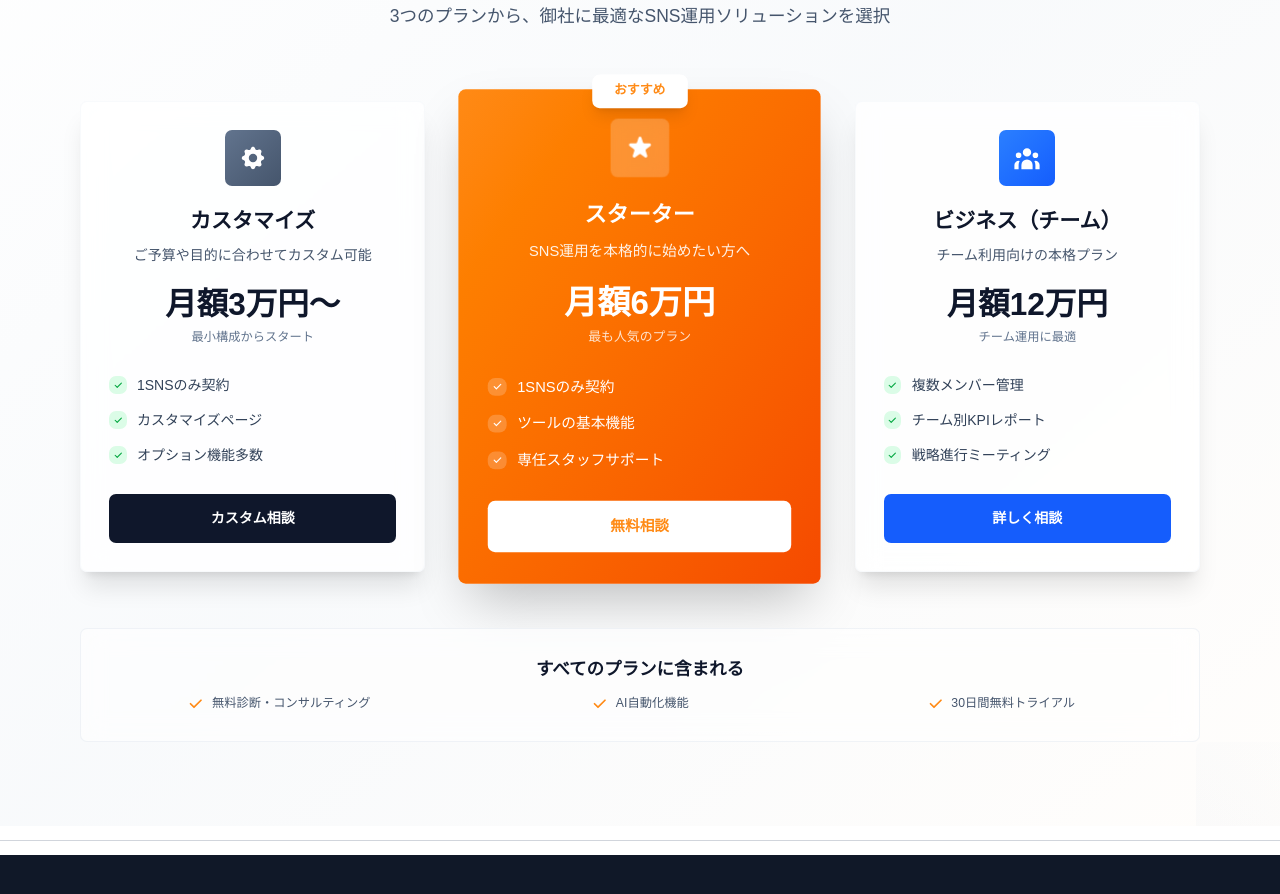
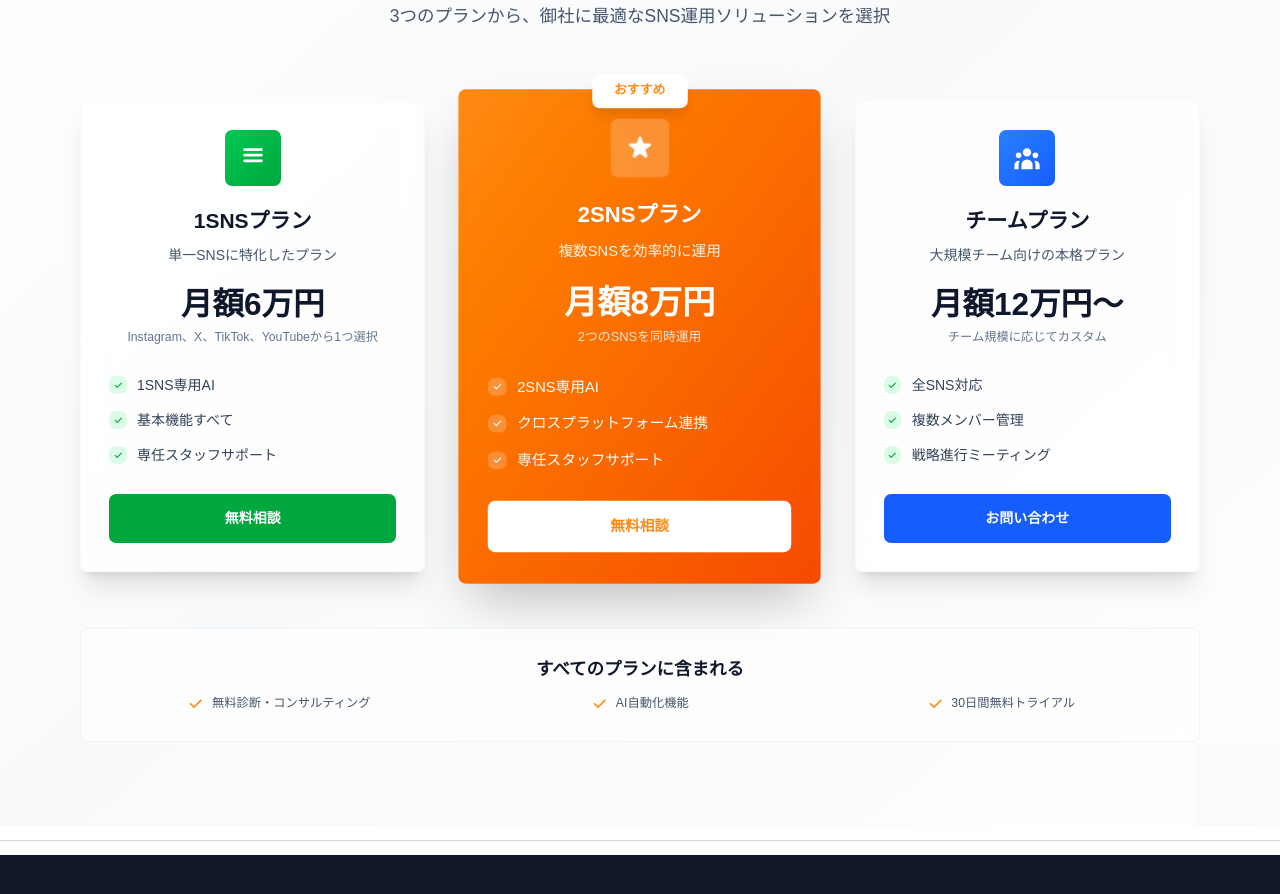
Before and after one commit to mogcia-app/signal-hp, a Next.js app: page / in a window 1280 px wide. Shown: the part 7560-8454 px from the top of the page. Built offline with nearby package versions, Linux system fonts and the light colour scheme; no server answers.

Commit message:
Update pricing plans: 1SNS 6万円, 2SNS 8万円, Team 12万円〜

```diff
--- a/src/app/page.tsx
+++ b/src/app/page.tsx
@@ -957,26 +957,26 @@ export default function Home() {
 
     {/* 料金プランカード */}
     <div className="grid gap-8 lg:gap-12 grid-cols-1 md:grid-cols-3">
-      {/* カスタマイズプラン */}
+      {/* 1SNSプラン */}
       <div className="group relative bg-white/80 backdrop-blur-md p-8 rounded-lg shadow-xl hover:shadow-2xl transition-all duration-500 hover:-translate-y-2 border border-slate-100/50">
         <div className="text-center mb-8">
-          <div className="w-16 h-16 bg-gradient-to-br from-slate-500 to-slate-600 rounded-lg flex items-center justify-center mx-auto mb-6 group-hover:scale-110 transition-transform duration-300">
+          <div className="w-16 h-16 bg-gradient-to-br from-green-500 to-green-600 rounded-lg flex items-center justify-center mx-auto mb-6 group-hover:scale-110 transition-transform duration-300">
             <svg className="w-8 h-8 text-white" fill="currentColor" viewBox="0 0 20 20">
-              <path fillRule="evenodd" d="M11.49 3.17c-.38-1.56-2.6-1.56-2.98 0a1.532 1.532 0 01-2.286.948c-1.372-.836-2.942.734-2.106 2.106.54.886.061 2.042-.947 2.287-1.561.379-1.561 2.6 0 2.978a1.532 1.532 0 01.947 2.287c-.836 1.372.734 2.942 2.106 2.106a1.532 1.532 0 012.287.947c.379 1.561 2.6 1.561 2.978 0a1.533 1.533 0 012.287-.947c1.372.836 2.942-.734 2.106-2.106a1.533 1.533 0 01.947-2.287c1.561-.379 1.561-2.6 0-2.978a1.532 1.532 0 01-.947-2.287c.836-1.372-.734-2.942-2.106-2.106a1.532 1.532 0 01-2.287-.947zM10 13a3 3 0 100-6 3 3 0 000 6z" clipRule="evenodd" />
+              <path fillRule="evenodd" d="M3 4a1 1 0 011-1h12a1 1 0 110 2H4a1 1 0 01-1-1zm0 4a1 1 0 011-1h12a1 1 0 110 2H4a1 1 0 01-1-1zm0 4a1 1 0 011-1h12a1 1 0 110 2H4a1 1 0 01-1-1z" clipRule="evenodd" />
             </svg>
           </div>
 
           <h3 className="text-2xl font-bold text-slate-900 mb-3 group-hover:text-[#ff8a15] transition-colors duration-300">
-            カスタマイズ
+            1SNSプラン
           </h3>
 
           <p className="text-slate-600 mb-6">
-            ご予算や目的に合わせてカスタム可能
+            単一SNSに特化したプラン
           </p>
 
           <div className="mb-8">
-            <div className="text-4xl font-black text-slate-900 mb-2">月額3万円〜</div>
-            <div className="text-sm text-slate-500">最小構成からスタート</div>
+            <div className="text-4xl font-black text-slate-900 mb-2">月額6万円</div>
+            <div className="text-sm text-slate-500">Instagram、X、TikTok、YouTubeから1つ選択</div>
           </div>
         </div>
 
@@ -988,7 +988,7 @@ export default function Home() {
                 <path fillRule="evenodd" d="M16.707 5.293a1 1 0 010 1.414l-8 8a1 1 0 01-1.414 0l-4-4a1 1 0 011.414-1.414L8 12.586l7.293-7.293a1 1 0 011.414 0z" clipRule="evenodd" />
               </svg>
             </div>
-            <span className="text-slate-700">1SNSのみ契約</span>
+            <span className="text-slate-700">1SNS専用AI</span>
           </div>
 
           <div className="flex items-center">
@@ -997,7 +997,7 @@ export default function Home() {
                 <path fillRule="evenodd" d="M16.707 5.293a1 1 0 010 1.414l-8 8a1 1 0 01-1.414 0l-4-4a1 1 0 011.414-1.414L8 12.586l7.293-7.293a1 1 0 011.414 0z" clipRule="evenodd" />
               </svg>
             </div>
-            <span className="text-slate-700">カスタマイズページ</span>
+            <span className="text-slate-700">基本機能すべて</span>
           </div>
 
           <div className="flex items-center">
@@ -1006,16 +1006,16 @@ export default function Home() {
                 <path fillRule="evenodd" d="M16.707 5.293a1 1 0 010 1.414l-8 8a1 1 0 01-1.414 0l-4-4a1 1 0 011.414-1.414L8 12.586l7.293-7.293a1 1 0 011.414 0z" clipRule="evenodd" />
               </svg>
             </div>
-            <span className="text-slate-700">オプション機能多数</span>
+            <span className="text-slate-700">専任スタッフサポート</span>
           </div>
         </div>
 
-        <button className="w-full bg-slate-900 text-white px-6 py-4 rounded-lg font-semibold hover:bg-slate-800 transition-all duration-300 hover:scale-105">
-          カスタム相談
+        <button className="w-full bg-green-600 text-white px-6 py-4 rounded-lg font-semibold hover:bg-green-700 transition-all duration-300 hover:scale-105">
+          無料相談
         </button>
       </div>
 
-      {/* スタータープラン（おすすめ） */}
+      {/* 2SNSプラン（おすすめ） */}
       <div className="group relative bg-gradient-to-br from-[#ff8a15] to-orange-600 p-8 rounded-lg shadow-2xl hover:shadow-3xl transition-all duration-500 hover:-translate-y-3 transform scale-105">
         {/* おすすめバッジ */}
         <div className="absolute -top-4 left-1/2 transform -translate-x-1/2">
@@ -1032,16 +1032,16 @@ export default function Home() {
           </div>
 
           <h3 className="text-2xl font-bold text-white mb-3">
-            スターター
+            2SNSプラン
           </h3>
 
           <p className="text-white/90 mb-6">
-            SNS運用を本格的に始めたい方へ
+            複数SNSを効率的に運用
           </p>
 
           <div className="mb-8">
-            <div className="text-4xl font-black text-white mb-2">月額6万円</div>
-            <div className="text-sm text-white/80">最も人気のプラン</div>
+            <div className="text-4xl font-black text-white mb-2">月額8万円</div>
+            <div className="text-sm text-white/80">2つのSNSを同時運用</div>
           </div>
         </div>
 
@@ -1053,7 +1053,7 @@ export default function Home() {
                 <path fillRule="evenodd" d="M16.707 5.293a1 1 0 010 1.414l-8 8a1 1 0 01-1.414 0l-4-4a1 1 0 011.414-1.414L8 12.586l7.293-7.293a1 1 0 011.414 0z" clipRule="evenodd" />
               </svg>
             </div>
-            <span className="text-white">1SNSのみ契約</span>
+            <span className="text-white">2SNS専用AI</span>
           </div>
 
           <div className="flex items-center">
@@ -1062,7 +1062,7 @@ export default function Home() {
                 <path fillRule="evenodd" d="M16.707 5.293a1 1 0 010 1.414l-8 8a1 1 0 01-1.414 0l-4-4a1 1 0 011.414-1.414L8 12.586l7.293-7.293a1 1 0 011.414 0z" clipRule="evenodd" />
               </svg>
             </div>
-            <span className="text-white">ツールの基本機能</span>
+            <span className="text-white">クロスプラットフォーム連携</span>
           </div>
 
           <div className="flex items-center">
@@ -1080,7 +1080,7 @@ export default function Home() {
         </button>
       </div>
 
-      {/* ビジネスプラン */}
+      {/* チームプラン */}
       <div className="group relative bg-white/80 backdrop-blur-md p-8 rounded-lg shadow-xl hover:shadow-2xl transition-all duration-500 hover:-translate-y-2 border border-slate-100/50">
         <div className="text-center mb-8">
           <div className="w-16 h-16 bg-gradient-to-br from-blue-500 to-blue-600 rounded-lg flex items-center justify-center mx-auto mb-6 group-hover:scale-110 transition-transform duration-300">
@@ -1090,21 +1090,30 @@ export default function Home() {
           </div>
 
           <h3 className="text-2xl font-bold text-slate-900 mb-3 group-hover:text-[#ff8a15] transition-colors duration-300">
-            ビジネス（チーム）
+            チームプラン
           </h3>
 
           <p className="text-slate-600 mb-6">
-            チーム利用向けの本格プラン
+            大規模チーム向けの本格プラン
           </p>
 
           <div className="mb-8">
-            <div className="text-4xl font-black text-slate-900 mb-2">月額12万円</div>
-            <div className="text-sm text-slate-500">チーム運用に最適</div>
+            <div className="text-4xl font-black text-slate-900 mb-2">月額12万円〜</div>
+            <div className="text-sm text-slate-500">チーム規模に応じてカスタム</div>
           </div>
         </div>
 
         {/* 機能リスト */}
         <div className="space-y-4 mb-8">
+          <div className="flex items-center">
+            <div className="w-5 h-5 bg-green-100 rounded-lg flex items-center justify-center mr-3">
+              <svg className="w-3 h-3 text-green-600" fill="currentColor" viewBox="0 0 20 20">
+                <path fillRule="evenodd" d="M16.707 5.293a1 1 0 010 1.414l-8 8a1 1 0 01-1.414 0l-4-4a1 1 0 011.414-1.414L8 12.586l7.293-7.293a1 1 0 011.414 0z" clipRule="evenodd" />
+              </svg>
+            </div>
+            <span className="text-slate-700">全SNS対応</span>
+          </div>
+
           <div className="flex items-center">
             <div className="w-5 h-5 bg-green-100 rounded-lg flex items-center justify-center mr-3">
               <svg className="w-3 h-3 text-green-600" fill="currentColor" viewBox="0 0 20 20">
@@ -1120,21 +1129,12 @@ export default function Home() {
                 <path fillRule="evenodd" d="M16.707 5.293a1 1 0 010 1.414l-8 8a1 1 0 01-1.414 0l-4-4a1 1 0 011.414-1.414L8 12.586l7.293-7.293a1 1 0 011.414 0z" clipRule="evenodd" />
               </svg>
             </div>
-            <span className="text-slate-700">チーム別KPIレポート</span>
-          </div>
-
-          <div className="flex items-center">
-            <div className="w-5 h-5 bg-green-100 rounded-lg flex items-center justify-center mr-3">
-              <svg className="w-3 h-3 text-green-600" fill="currentColor" viewBox="0 0 20 20">
-                <path fillRule="evenodd" d="M16.707 5.293a1 1 0 010 1.414l-8 8a1 1 0 01-1.414 0l-4-4a1 1 0 011.414-1.414L8 12.586l7.293-7.293a1 1 0 011.414 0z" clipRule="evenodd" />
-              </svg>
-            </div>
             <span className="text-slate-700">戦略進行ミーティング</span>
           </div>
         </div>
 
         <button className="w-full bg-blue-600 text-white px-6 py-4 rounded-lg font-semibold hover:bg-blue-700 transition-all duration-300 hover:scale-105">
-          詳しく相談
+          お問い合わせ
         </button>
       </div>
     </div>
```
